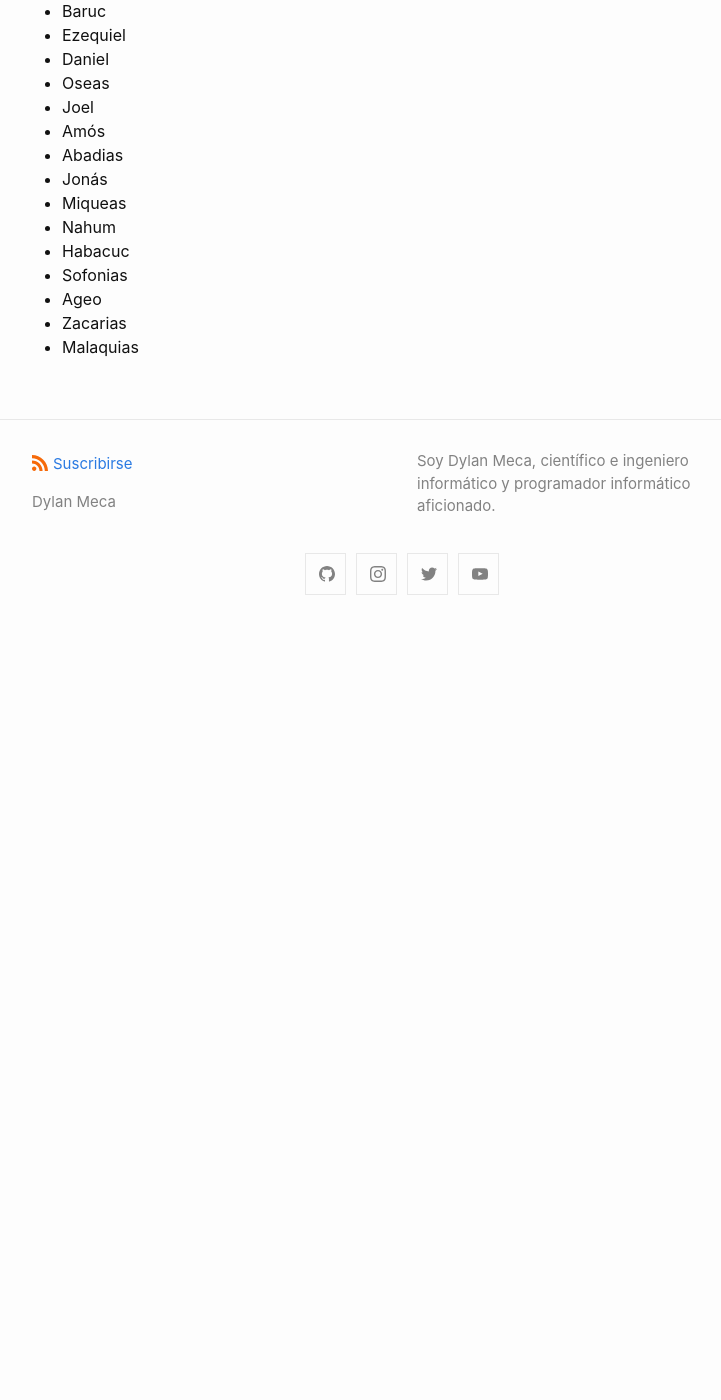
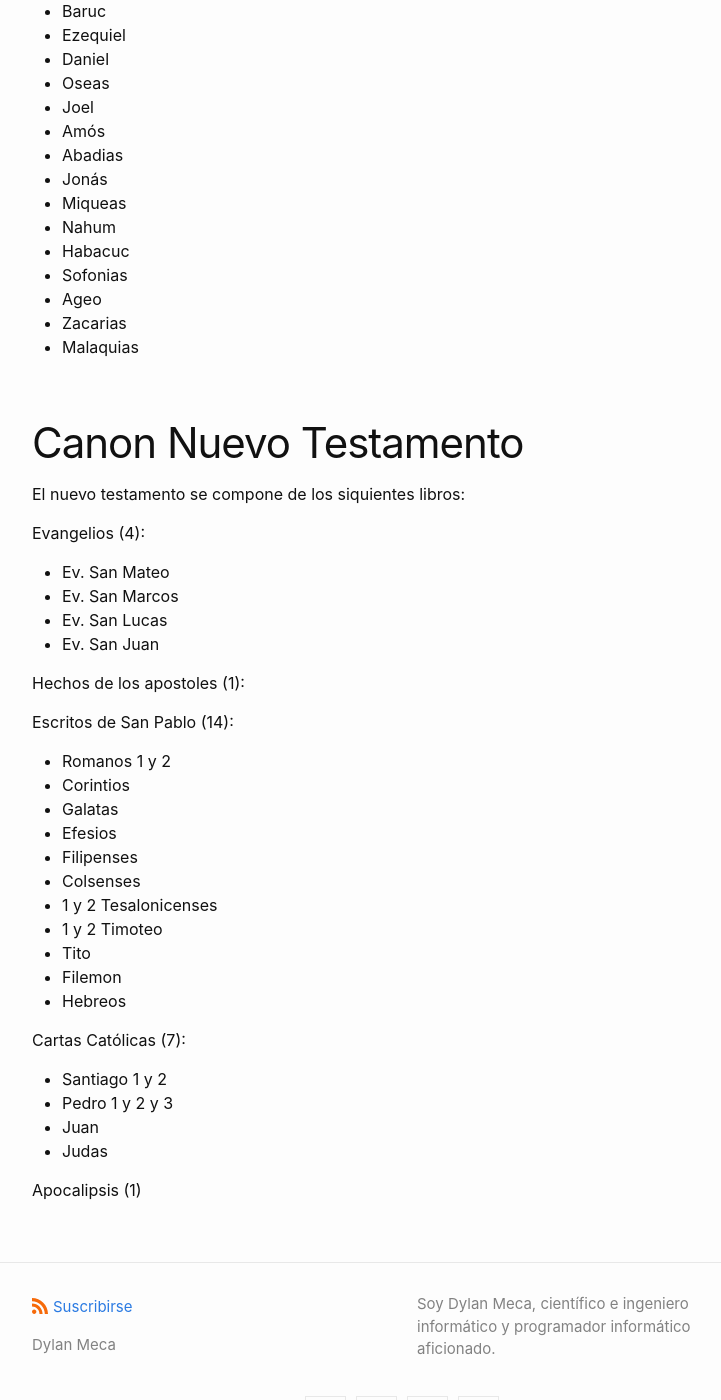
Before and after one commit to dylanmeca/dylanmeca.github.io, a Jekyll site: the page built from _posts/2021-07-03-La-Biblia.md, in a window 1280 px wide and 1400 px high, scrolled down 5356 px. Shown: the whole window, without its empty margins (238-959 px from the left). Built offline with Jekyll 4.4.1, drawn with Linux system fonts in a browser that asks for light colours; a script that is not in the unit is left out; comment, search, counter and statistics services are not loaded; before the commit the page ends 5986 px from its top, so only the background shows below that.

Commit message:
Update 2021-07-03-La-Biblia.md

```diff
--- a/_posts/2021-07-03-La-Biblia.md
+++ b/_posts/2021-07-03-La-Biblia.md
@@ -129,3 +129,39 @@ Libros Proféticos (18):
 - Ageo
 - Zacarias
 - Malaquias
+
+# Canon Nuevo Testamento
+
+El nuevo testamento se compone de los siquientes libros:
+
+Evangelios (4):
+
+- Ev. San Mateo
+- Ev. San Marcos
+- Ev. San Lucas
+- Ev. San Juan
+
+Hechos de los apostoles (1):
+
+Escritos de San Pablo (14):
+
+- Romanos 1 y 2
+- Corintios
+- Galatas
+- Efesios
+- Filipenses
+- Colsenses
+- 1 y 2 Tesalonicenses
+- 1 y 2 Timoteo
+- Tito
+- Filemon
+- Hebreos
+
+Cartas Católicas (7):
+
+- Santiago 1 y 2
+- Pedro 1 y 2 y 3
+- Juan
+- Judas
+
+Apocalipsis (1)
```
